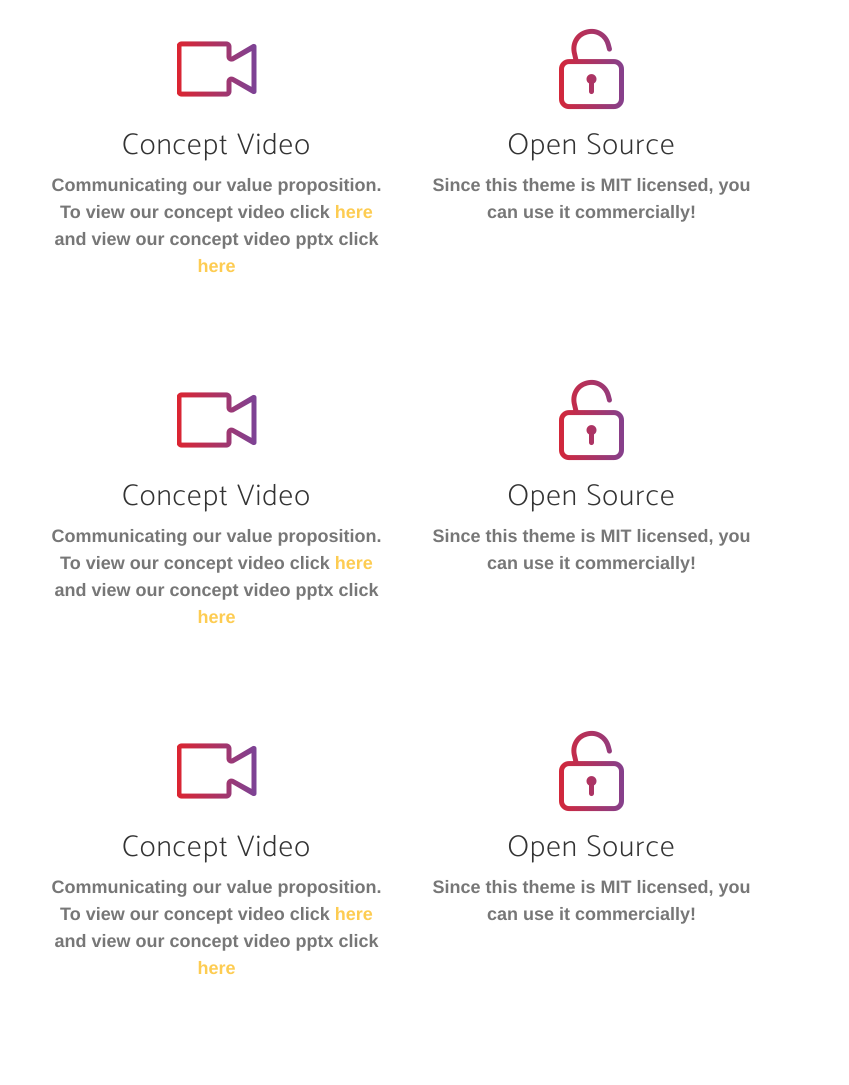
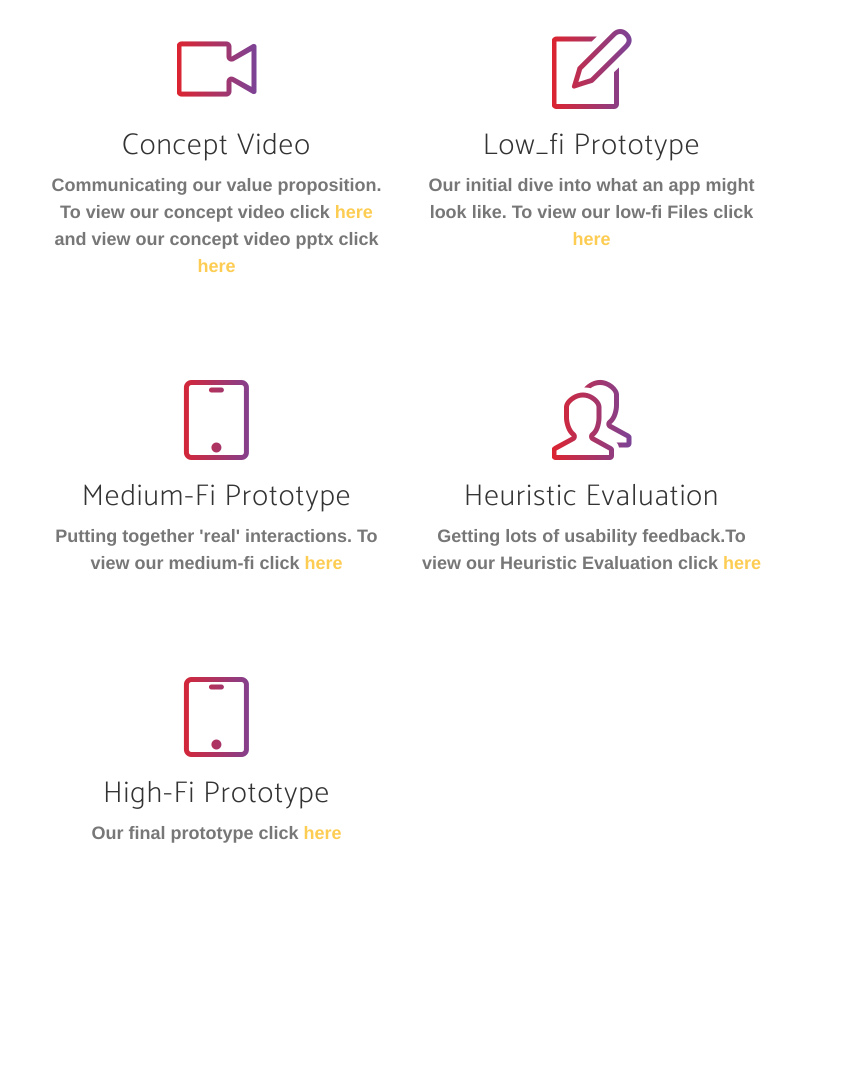
Before and after one commit to usamabhatti159/BloodBankITU.github.io, a website: page index.html in a window 1280 px wide. Shown: the part 2000-3085 px from the top of the page, 431-1280 px from the left. Drawn offline with nearby package versions, Linux system fonts and the light colour scheme; a web font is replaced by a local one.

Commit message:
HTML Update

```diff
--- a/index.html
+++ b/index.html
@@ -165,41 +165,34 @@
                             </div>
                             <div class="col-md-6">
                                 <div class="feature-item">
-                                    <i class="icon-lock-open text-primary"></i>
-                                    <h3>Open Source</h3>
-                                    <p class="text-muted">Since this theme is MIT licensed, you can use it commercially!</p>
+                                    <i class="icon-note text-primary"></i>
+                                    <h3>Low_fi Prototype</h3>
+                                    <p class="text-muted">Our initial dive into what an app might look like. To view our low-fi Files click <a href="https://github.com/fozziii/HCI/tree/master/Task-4">here</a></p>
                                 </div>
                             </div>
                         </div>
                         <div class="row">
                             <div class="col-md-6">
                                 <div class="feature-item">
-                                    <i class="icon-camrecorder text-primary"></i>
-                                    <h3>Concept Video</h3>
-                                    <p class="text-muted">Communicating our value proposition. To view our concept video click <a href="https://www.youtube.com/embed/0y6Sqn4bfrM">here</a> and view our concept video pptx click <a href="https://github.com/fozziii/HCI/blob/master/Concept%20Video/Concept_Video_BloodBank.pptx">here</a></p>
+                                    <i class="icon-screen-tablet text-primary"></i>
+                                    <h3>Medium-Fi Prototype</h3>
+                                    <p class="text-muted">Putting together 'real' interactions. To view our medium-fi click <a href="https://github.com/fozziii/HCI/upload/master/MediumFi%20ProtoType%20-Task5">here</a></p>
                                 </div>
                             </div>
                             <div class="col-md-6">
                                 <div class="feature-item">
-                                    <i class="icon-lock-open text-primary"></i>
-                                    <h3>Open Source</h3>
-                                    <p class="text-muted">Since this theme is MIT licensed, you can use it commercially!</p>
+                                    <i class="icon-people text-primary"></i>
+                                    <h3>Heuristic Evaluation</h3>
+                                    <p class="text-muted">Getting lots of usability feedback.To view our Heuristic Evaluation click <a href="https://github.com/fozziii/HCI/blob/master/Heuristic%20Eval%20task%206.docx">here</a> </p>
                                 </div>
                             </div>
                         </div>
                         <div class="row">
                             <div class="col-md-6">
                                 <div class="feature-item">
-                                    <i class="icon-camrecorder text-primary"></i>
-                                    <h3>Concept Video</h3>
-                                    <p class="text-muted">Communicating our value proposition. To view our concept video click <a href="https://www.youtube.com/embed/0y6Sqn4bfrM">here</a> and view our concept video pptx click <a href="https://github.com/fozziii/HCI/blob/master/Concept%20Video/Concept_Video_BloodBank.pptx">here</a></p>
-                                </div>
-                            </div>
-                            <div class="col-md-6">
-                                <div class="feature-item">
-                                    <i class="icon-lock-open text-primary"></i>
-                                    <h3>Open Source</h3>
-                                    <p class="text-muted">Since this theme is MIT licensed, you can use it commercially!</p>
+                                    <i class="icon-screen-tablet text-primary"></i>
+                                    <h3>High-Fi Prototype</h3>
+                                    <p class="text-muted">Our final prototype click <a href="https://github.com/fozziii/HCI/upload/master/High-Fi%20ProtoType">here</a></p>
                                 </div>
                             </div>
                         </div>
```
